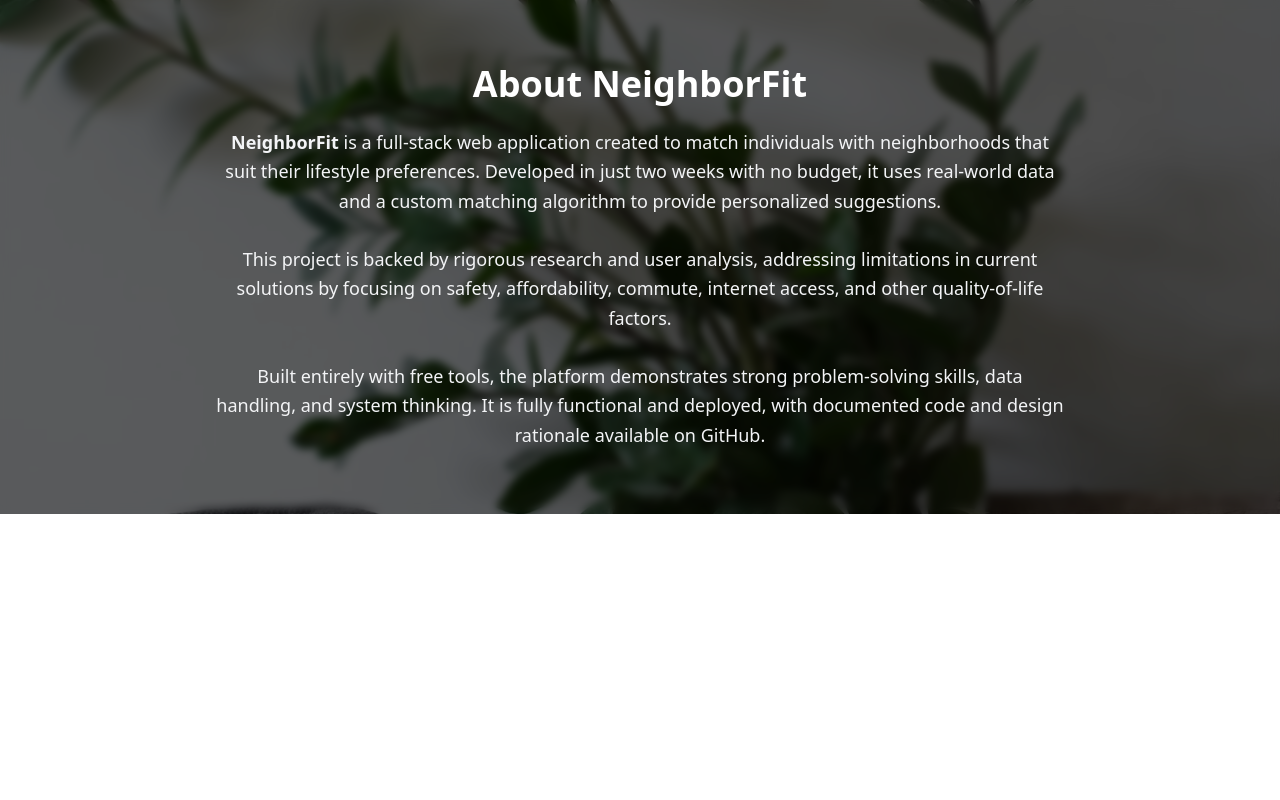
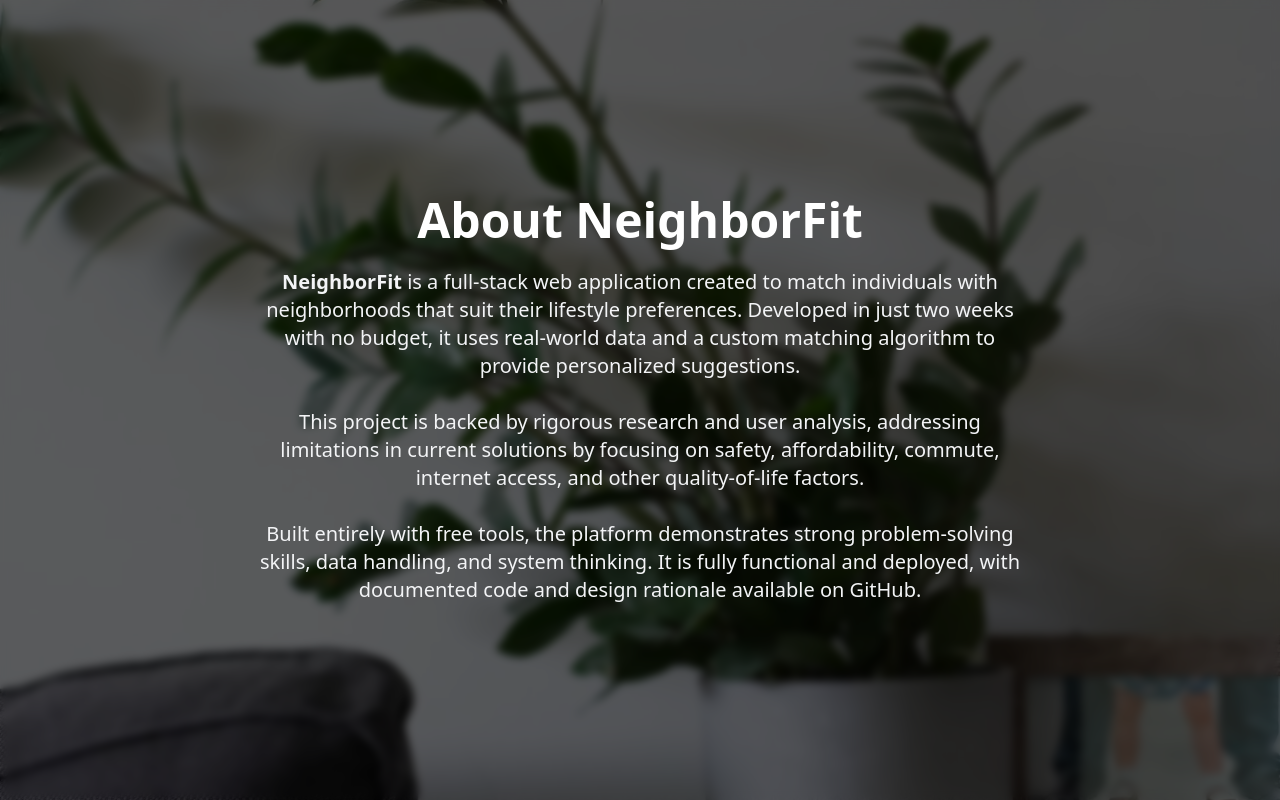
Before and after one commit to Vaduni/Vaduni_Niranjan_GCET, a React (Create React App) app in the folder neighborFit/frontend/: page /About in a window 1280 px wide. Built offline with nearby package versions, Linux system fonts and the light colour scheme.

Commit message:
about page updated content

```diff
--- a/neighborFit/frontend/src/pages/About.js
+++ b/neighborFit/frontend/src/pages/About.js
@@ -1,39 +1,31 @@
-import React from "react";
+// src/pages/AboutPage.js
+import React from 'react';
 
-export default function About() {
+export default function AboutPage() {
   return (
     <section
-      id="about"
-      className="relative w-full bg-cover bg-center bg-no-repeat"
-      style={{
-        backgroundImage: "url('/images/about.jpg')",
-      }}
+      className="relative w-full h-screen bg-cover bg-center bg-no-repeat"
+      style={{ backgroundImage: "url('/images/about.jpg')" }}
     >
-      {/* Blur overlay */}
+      {/* Dark blur overlay */}
       <div className="absolute inset-0 bg-black bg-opacity-60 backdrop-blur-sm"></div>
 
-      {/* Content */}
-      <div className="relative z-10 max-w-4xl mx-auto px-6 py-16 text-white text-center">
-        <h2 className="text-4xl font-bold mb-6">About NeighborFit</h2>
-        <p className="text-lg leading-relaxed text-gray-100">
-          <strong>NeighborFit</strong> is a full-stack web application created
-          to match individuals with neighborhoods that suit their lifestyle
-          preferences. Developed in just two weeks with no budget, it uses
-          real-world data and a custom matching algorithm to provide
-          personalized suggestions.
-          <br />
-          <br />
-          This project is backed by rigorous research and user analysis,
-          addressing limitations in current solutions by focusing on safety,
-          affordability, commute, internet access, and other quality-of-life
-          factors.
-          <br />
-          <br />
-          Built entirely with free tools, the platform demonstrates strong
-          problem-solving skills, data handling, and system thinking. It is
-          fully functional and deployed, with documented code and design
-          rationale available on GitHub.
-        </p>
+      {/* Centered text */}
+      <div className="relative z-10 w-full h-full flex items-center justify-center px-6">
+        <div className="text-center text-white max-w-3xl">
+          <h2 className="text-4xl md:text-5xl font-bold mb-6">About NeighborFit</h2>
+          <p className="text-lg md:text-xl leading-relaxed text-gray-100">
+            <strong>NeighborFit</strong> is a full-stack web application created to match individuals with neighborhoods
+            that suit their lifestyle preferences. Developed in just two weeks with no budget, it uses real-world data and
+            a custom matching algorithm to provide personalized suggestions.
+            <br /><br />
+            This project is backed by rigorous research and user analysis, addressing limitations in current solutions by
+            focusing on safety, affordability, commute, internet access, and other quality-of-life factors.
+            <br /><br />
+            Built entirely with free tools, the platform demonstrates strong problem-solving skills, data handling, and
+            system thinking. It is fully functional and deployed, with documented code and design rationale available on GitHub.
+          </p>
+        </div>
       </div>
     </section>
   );
```
